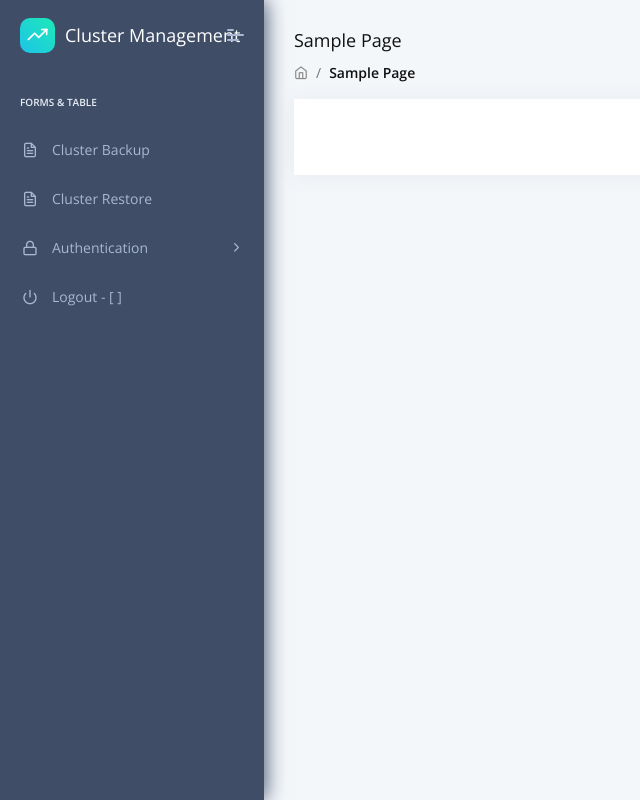
After one commit to sai-vishal-sriram/aerospike, a Django app: template aerospike_management/aerospike_management/templates/pageblank.html in a window 1280 px wide. The commit adds this page. Shown: the whole page, without its empty margins (0-640 px from the left). Run offline with Django 3.2, Linux system fonts and the light colour scheme; the template is opened without the code that fills it, so the values that code supplies are empty; some libraries are stand-ins or nearby versions.

Commit message:
Template fixing

```diff
--- a/aerospike_management/aerospike_management/templates/layouts/base.html
+++ b/aerospike_management/aerospike_management/templates/layouts/base.html
@@ -13,6 +13,7 @@
 		<![endif]-->
     <!-- Meta -->
     <meta charset="utf-8">
+
     <meta name="viewport" content="width=device-width, initial-scale=1.0, user-scalable=0, minimal-ui">
     <meta http-equiv="X-UA-Compatible" content="IE=edge" />
     <meta name="description" content="Datta Able Bootstrap admin template made using Bootstrap 4 and it has huge amount of ready made feature, UI components, pages which completely fulfills any dashboard needs." />
--- /dev/null
+++ b/aerospike_management/aerospike_management/templates/pageblank.html
@@ -0,0 +1,50 @@
+{% extends "layouts/base.html" %}
+
+{% block title %} Page Blank {% endblock %}
+
+<!-- Specific CSS goes HERE -->
+{% block stylesheets %}{% endblock stylesheets %}
+
+{% block content %}
+
+    <div class="pcoded-content">
+        <div class="pcoded-inner-content">
+            <!-- [ breadcrumb ] start -->
+            <div class="page-header">
+                <div class="page-block">
+                    <div class="row align-items-center">
+                        <div class="col-md-12">
+                            <div class="page-header-title">
+                                <h5 class="m-b-10">Sample Page</h5>
+                            </div>
+                            <ul class="breadcrumb">
+                                <li class="breadcrumb-item"><a href="/"><i class="feather icon-home"></i></a></li>
+                                <li class="breadcrumb-item"><a href="javascript:">Sample Page</a></li>
+                            </ul>
+                        </div>
+                    </div>
+                </div>
+            </div>
+            <!-- [ breadcrumb ] end -->
+            <div class="main-body">
+                <div class="page-wrapper">
+                    <!-- [ Main Content ] start -->
+                    <div class="row">
+                        <div class="col-sm-12">
+                            <div class="card">
+                                <div class="card-block">
+                                    <p>{{msg}}   </p>
+                                </div>
+                            </div>
+                        </div>
+                    </div>
+                    <!-- [ Main Content ] end -->
+                </div>
+            </div>
+        </div>
+    </div>
+
+{% endblock content %}
+
+<!-- Specific Page JS goes HERE  -->
+{% block javascripts %}{% endblock javascripts %}
--- a/aerospike_management/app/forms.py
+++ b/aerospike_management/app/forms.py
@@ -40,3 +40,6 @@ class BackupForm(forms.Form):
                 "class": "form-control"
             }
         ))
+
+    questions = forms.CharField(help_text="Do you have any questions?", widget=forms.Textarea, required=False)
+    about_yourself = forms.CharField(help_text="Tell us about yourself", widget=forms.Textarea, required=False)
```
Also changed, not shown: aerospike_management/db.sqlite3.
